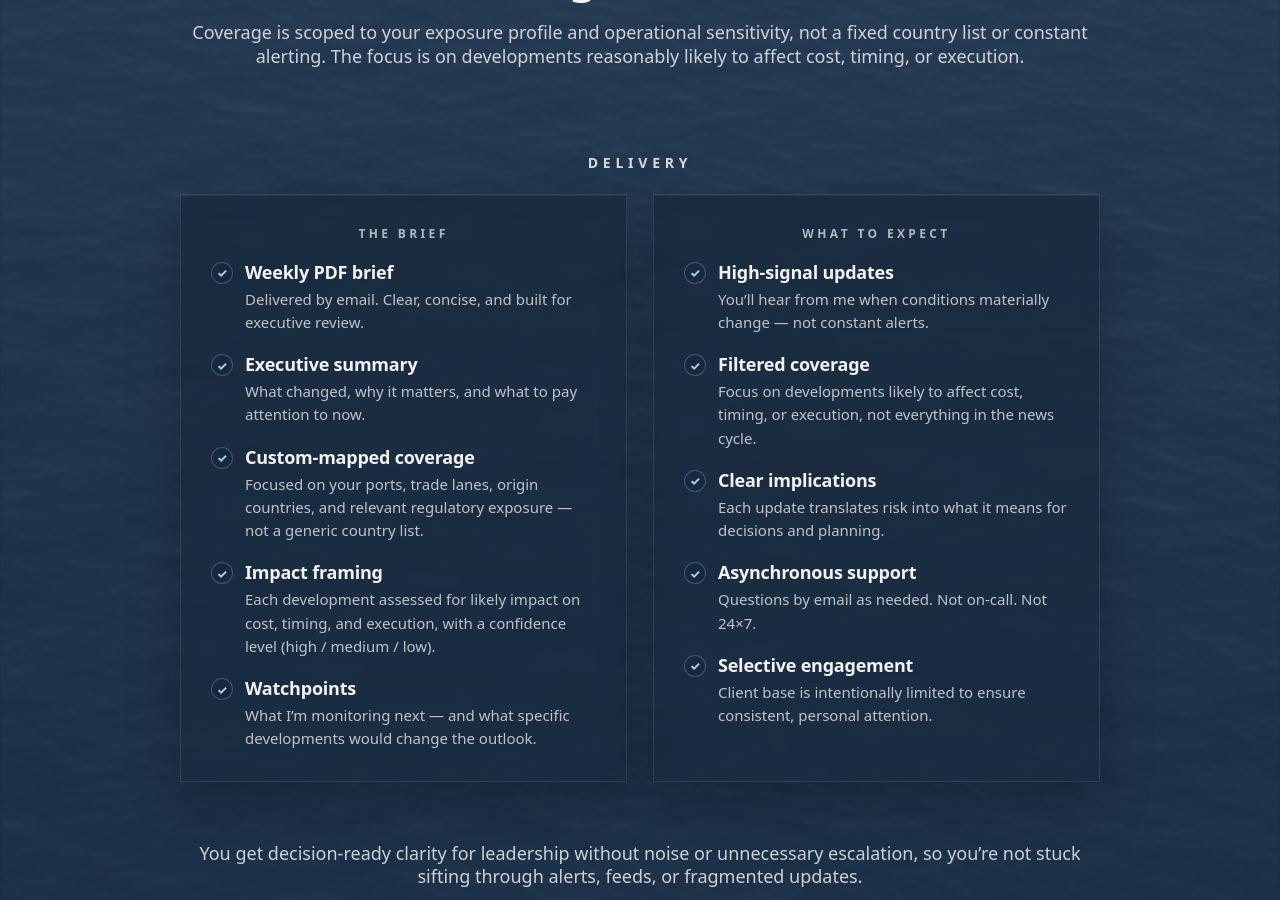
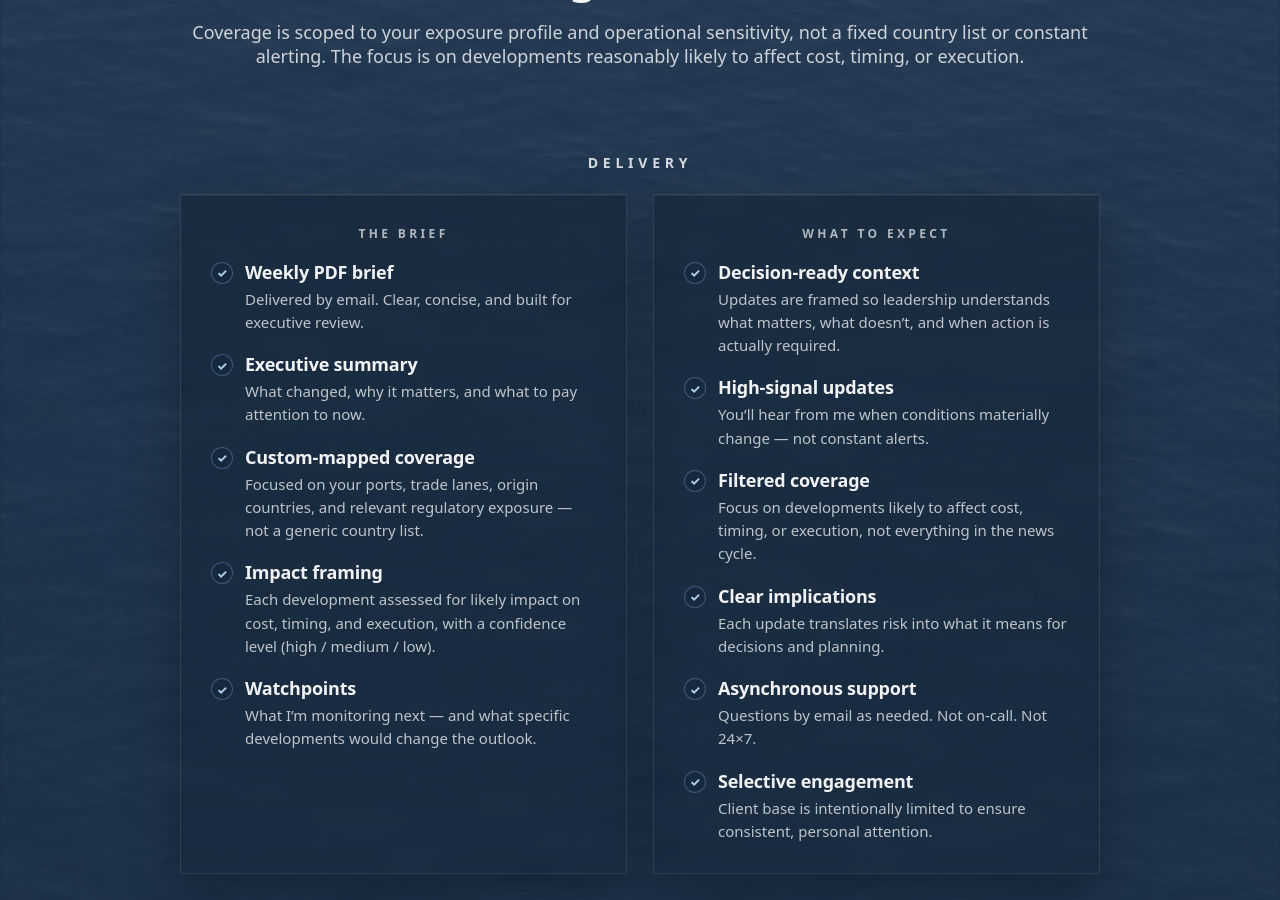
Before and after one commit to importrisk/import-risk-intelligence-site, a Jekyll site: the page built from method.html, in a window 1280 px wide and 900 px high, scrolled down 937 px. Built offline with Jekyll 4.4.1, drawn with Linux system fonts in a browser that asks for light colours.

Commit message:
Update method.html

```diff
--- a/method.html
+++ b/method.html
@@ -206,6 +206,10 @@ css: /method.css?v=100
 
   <ul class="mp-card-list">
     <li>
+  <strong>Decision-ready context</strong>
+  <span>Updates are framed so leadership understands what matters, what doesn’t, and when action is actually required.</span>
+</li>
+  <li>
       <strong>High-signal updates</strong>
       <span>You’ll hear from me when conditions materially change — not constant alerts.</span>
     </li>
```
